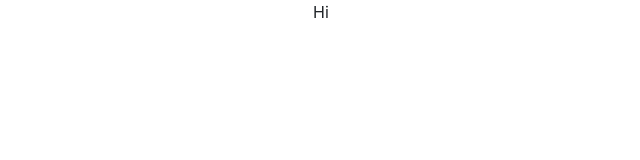
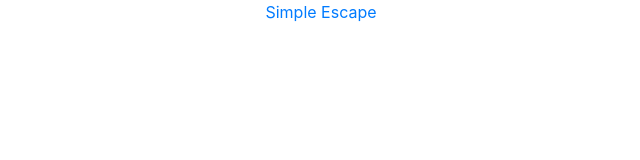
Before and after one commit to leocornus/leocornus.github.com, a plain HTML site: page escape/index.html in a window 1280 px wide. Shown: the whole page, without its empty margins (319-959 px from the left). Drawn offline with nearby package versions, Linux system fonts and the light colour scheme.

Commit message:
update link to simple escape

```diff
--- a/escape/index.html
+++ b/escape/index.html
@@ -19,6 +19,6 @@
     </style>
   </head>
   <body class="text-center">
-    Hi
+    <a href="simple-escape.html">Simple Escape</a>
   </body>
 </html>
```
